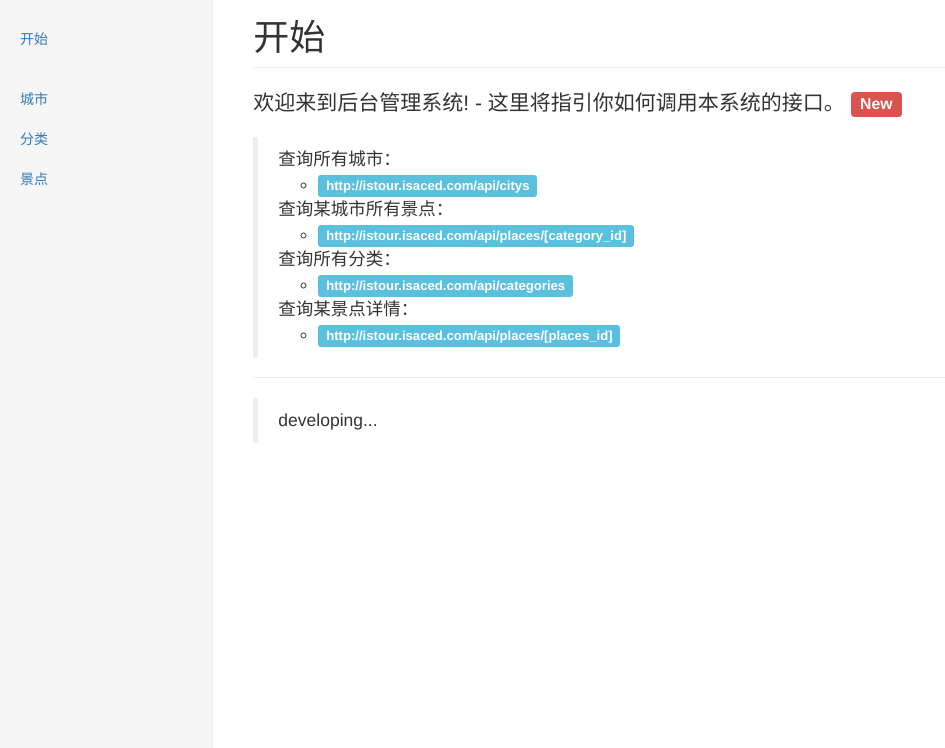
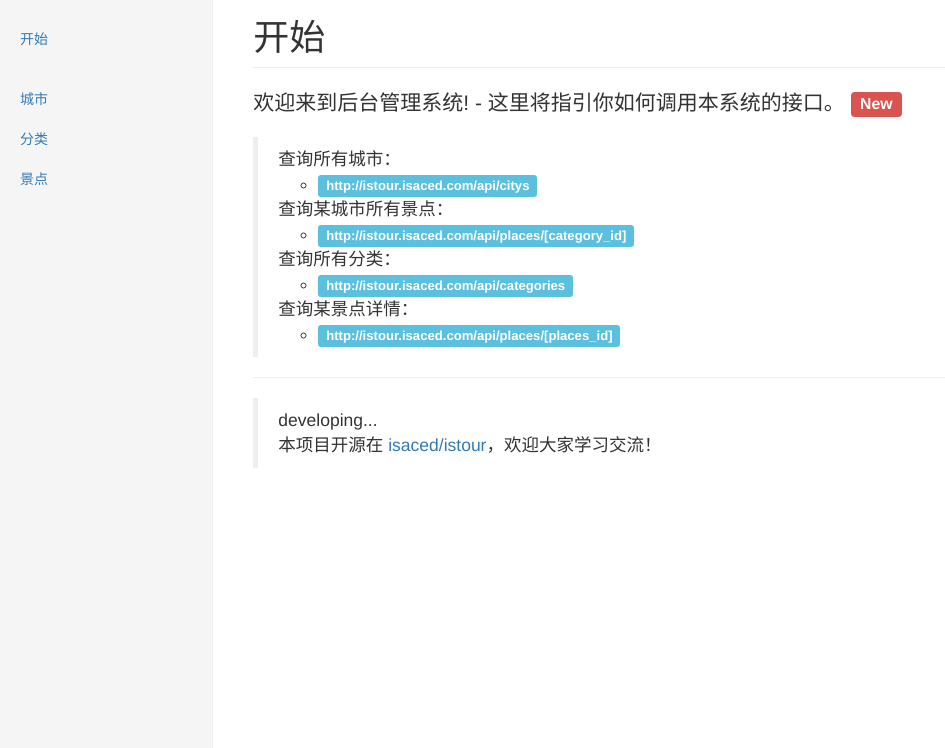
Before and after one commit to isaced/istour, a Flask app: page / in a window 1280 px wide. Shown: the part 52-800 px from the top of the page, without its empty margins (0-945 px from the left). Run offline with Flask 2, Linux system fonts and the light colour scheme; some libraries are stand-ins or nearby versions.

Commit message:
update index

```diff
--- a/templates/index.html
+++ b/templates/index.html
@@ -33,6 +33,8 @@
 
 <blockquote>
 developing...
+<br>
+本项目开源在 <a href="https://github.com/isaced/istour">isaced/istour</a>，欢迎大家学习交流！
 </blockquote>
 
 
```
